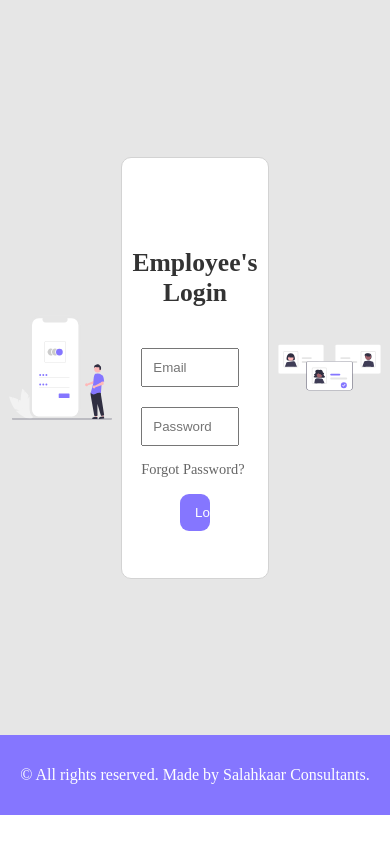
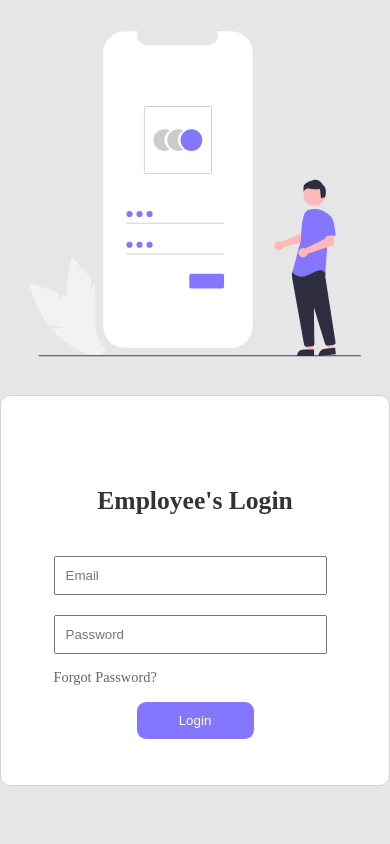
Before and after one commit to DIPAYANPOREL/HappyPerformer, a React (Vite) app in the folder Frontend/: page / in a window 390 px wide. Shown: the top 844 px of the page. Built offline with nearby package versions, Linux system fonts and the light colour scheme.

Commit message:
Login Page-Responsive Completed!

```diff
--- a/Frontend/src/Pages/Software/Login.jsx
+++ b/Frontend/src/Pages/Software/Login.jsx
@@ -10,14 +10,24 @@ const Container = styled.div`
   display: flex;
   align-items: center;
   justify-content: center;
+  @media (max-width: 768px) {
+    height: auto;
+    flex-direction: column;
+  }
 `;
 const Left = styled.div`
   flex: 1;
   display: flex;
   align-items: center;
   justify-content: center;
-  height: 60vh;
+  height: 40vh;
+  @media (max-width: 768px) {
+    width: 100%;
+    height: auto;
+    margin-bottom: 15px;
+  }
 `;
+
 const Center = styled.div`
   flex: 1;
   display: flex;
@@ -29,13 +39,24 @@ const Center = styled.div`
   padding: 10px;
   border-radius: 10px;
   border: 1px solid lightgray;
+  @media (max-width: 768px) {
+    width: 100%;
+    height: auto;
+    margin-bottom: 20px;
+  }
 `;
+
 const Right = styled.div`
   flex: 1;
   display: flex;
   align-items: center;
   justify-content: center;
-  height: 60vh;
+  height: 40vh;
+  @media (max-width: 768px) {
+    width: 100%;
+    height: auto;
+    margin-bottom: 20px;
+  }
 `;
 
 const FormLogin = styled.form`
@@ -59,6 +80,12 @@ const Button = styled.button`
   cursor: pointer;
   margin: 1rem auto;
   border-radius: 9px;
+  &:hover {
+    background-color: #6659e0;
+  }
+  @media (max-width: 768px) {
+    width: 30vw;
+  }
 `;
 
 const Input = styled.input`
@@ -66,6 +93,9 @@ const Input = styled.input`
   margin: 20px 10px 0px 0px;
   padding: 10px;
   width: 25vw;
+  @media (max-width: 768px) {
+    width: 70vw;
+  }
 `;
 
 const ForgotPass = styled.a`
```
